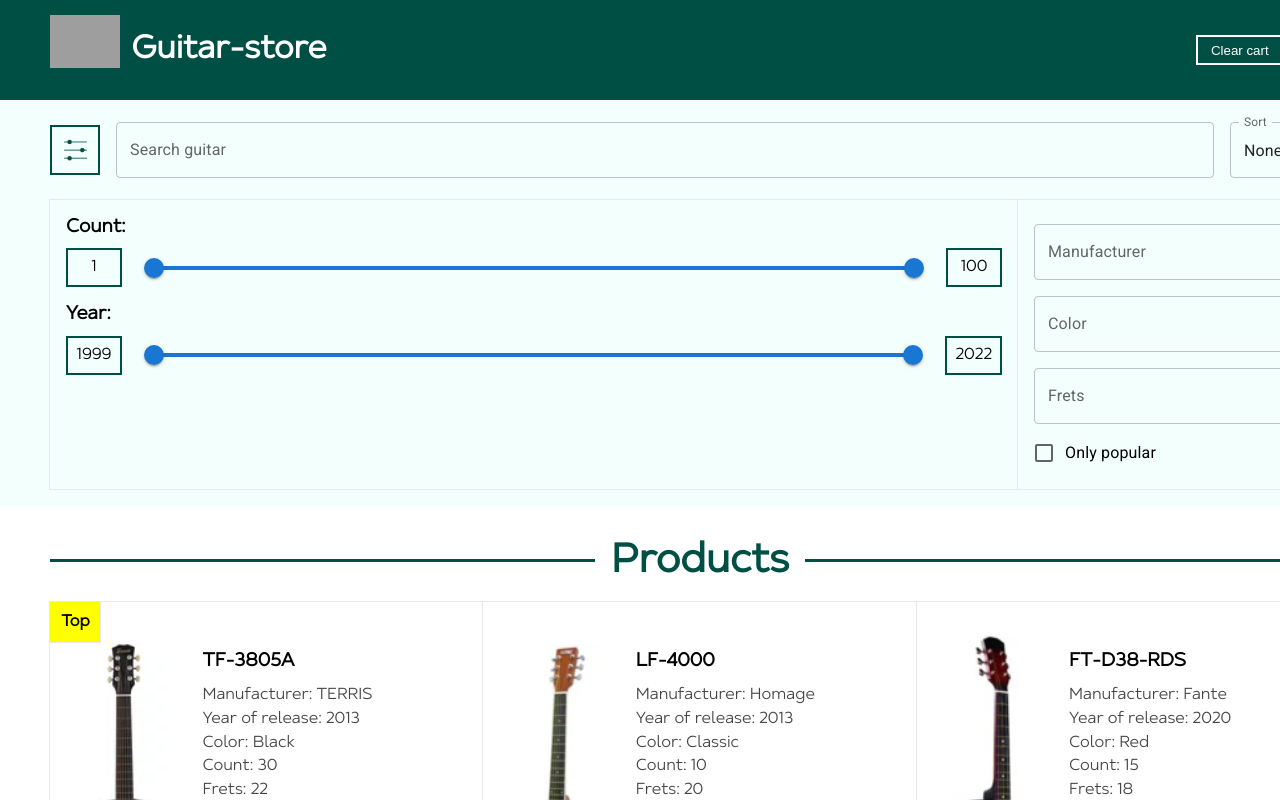
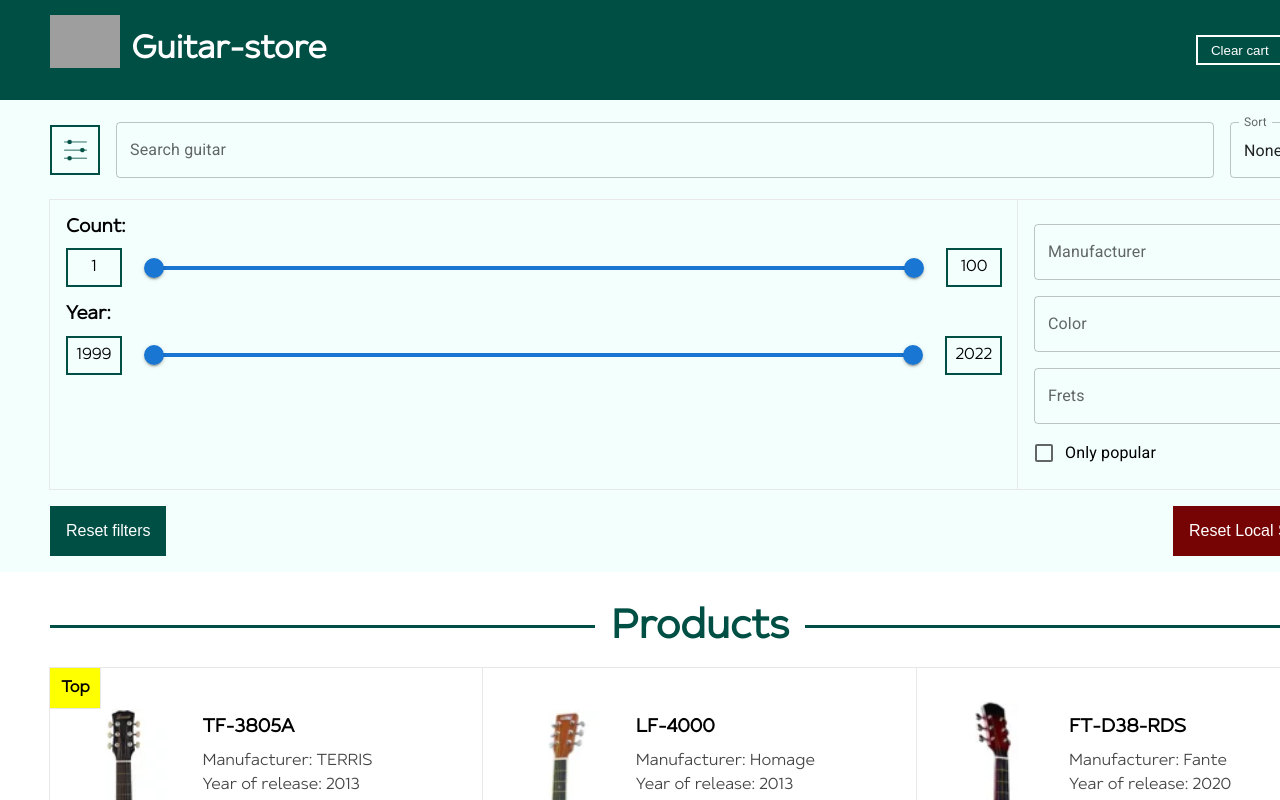
Before and after one commit to Fronikon/store, a React (Create React App) app in the folder online-store/: page / in a window 1280 px wide. Both pictures are taken after a click on the button 75 px from the left and 150 px from the top of the page. Shown: the top 800 px of the page. Built offline with nearby package versions, Linux system fonts and the light colour scheme; grey boxes are pictures that could not be loaded.

Commit message:
feat: connect filters with local storage and add buttons for reset local storage and filters

```diff
--- a/online-store/src/components/Content/Content.tsx
+++ b/online-store/src/components/Content/Content.tsx
@@ -3,7 +3,8 @@ import { FiltersSection } from './FiltersSection/FiltersSection';
 import { Products } from './Products/Products';
 import { productsData } from '../../productsData';
 import { ChangeFiltersType, ChangeSearchValueType, ChangeSortType, FiltersType, ProductsInCartType, SetCounterProductType } from '../../types/types';
-import { useState, useEffect } from 'react';
+import { useState, useEffect, memo } from 'react';
+import { getFiltersStorage, getSortStorage, setFiltersStorage, setSortStorage } from '../../localStorage/localStorage';
 
 type PropsType = {
   setCounterProduct: SetCounterProductType
@@ -11,46 +12,54 @@ type PropsType = {
   productsInCart: ProductsInCartType
 }
 
-export const Content: React.FC<PropsType> = ({ setCounterProduct, isCartFull, productsInCart }) => {
+const filtersData: FiltersType = {
+  count: [1, 100],
+  year: [1999, 2022],
+  manufacturer: [],
+  color: [],
+  fretsCount: [],
+  isOnlyPopular: false
+};
+
+export const Content: React.FC<PropsType> = memo(({ setCounterProduct, isCartFull, productsInCart }) => {
+
   const [products, setProducts] = useState(productsData);
-  const [filters, setFilters] = useState<FiltersType | null>(null);
-  const [sort, setSort] = useState<string | null>(null);
+  const [filters, setFilters] = useState<FiltersType>(filtersData);
+  const [sort, setSort] = useState<string>('none');
   const [search, setSearch] = useState<string>('');
+
+  useEffect(() => {
+    const sortResponse = getSortStorage();
+    if (sortResponse !== null) setSort( sortResponse );
+
+    const filtersResponse = getFiltersStorage();
+    if (filtersResponse !== null) setFilters( filtersResponse );
+  }, []);
+
+  useEffect(() => {
+    window.onunload = () => {
+      setFiltersStorage(filters);
+      setSortStorage(sort);
+    };
+  }, [sort, filters]);
 
   useEffect(() => {
     let newProducts = productsData;
 
-    if (filters) {
-      newProducts = productsData.filter((product) => {
-        if (filters.count !== undefined) {
-          if (product.count < filters.count[0] || product.count > filters.count[1]) return false;
-        }
-        if (filters.year !== undefined) {
-          if (product.year < filters.year[0] || product.year > filters.year[1]) return false;
-        }
+    newProducts = productsData.filter((product) => {
+      if (product.count < filters.count[0] || product.count > filters.count[1]) return false;
+      if (product.year < filters.year[0] || product.year > filters.year[1]) return false;
 
-        if (filters.manufacturer !== undefined) {
-          if (filters.manufacturer.length !== 0) {
-            if (!filters.manufacturer.includes(product.manufacturer)) return false;
-          }
-        }
-        if (filters.color !== undefined) {
-          if (filters.color.length !== 0) {
-            if (!filters.color.includes(product.color)) return false;
-          }
-        }
-        if (filters.fretsCount !== undefined) {
-          if (filters.fretsCount.length !== 0) {
-            if (!filters.fretsCount.includes(String(product.fretsCount))) return false;
-          }
-        }
+      if (filters.manufacturer.length !== 0 &&
+        !filters.manufacturer.includes(product.manufacturer)) return false;
+      if (filters.color.length !== 0 &&
+        !filters.color.includes(product.color)) return false;
+      if (filters.fretsCount.length !== 0 &&
+        !filters.fretsCount.includes(String(product.fretsCount))) return false;
 
-        if (filters.isPopular !== undefined) {
-          if (!filters.isPopular && !product.isPopular) return false;
-        }
-        return true;
-      });
-    }
+      if (filters.isOnlyPopular && !product.isPopular) return false;
+      return true;
+    });
 
     if (search !== '') {
       newProducts = newProducts.filter((product) => {
@@ -89,22 +98,16 @@ export const Content: React.FC<PropsType> = ({ setCounterProduct, isCartFull, pr
         break;
       }
     }
+
     setProducts(newProducts);
   }, [filters, sort, search]);
 
+  const changeFilters: ChangeFiltersType = (name, option) => setFilters( { ...filters, [name]: option } );
+  const changeSort: ChangeSortType = (method) => setSort(method);
+  const changeSearchValue: ChangeSearchValueType = (value) => setSearch(value);
 
-  const changeFilters: ChangeFiltersType = (name, option) => {
-    let newFilters: FiltersType = { [name]: option };
-    if (filters) newFilters = { ...filters, [name]: option };
-    setFilters(newFilters);
-  };
-
-  const changeSort: ChangeSortType = (method) => {
-    setSort(method);
-  };
-
-  const changeSearchValue: ChangeSearchValueType = (value) => {
-    setSearch(value);
+  const clearFilters = () => {
+    setFilters(filtersData);
   };
 
   return (
@@ -112,8 +115,10 @@ export const Content: React.FC<PropsType> = ({ setCounterProduct, isCartFull, pr
       <FiltersSection
         changeFilters={changeFilters}
         changeSort={changeSort}
+        sort={sort}
         changeSearchValue={changeSearchValue}
         filters={filters}
+        clearFilters={clearFilters}
       />
       <Products
         products={products}
@@ -123,4 +128,4 @@ export const Content: React.FC<PropsType> = ({ setCounterProduct, isCartFull, pr
       />
     </div>
   );
-};
+});
--- a/online-store/src/components/Content/FiltersSection/Filters/FilterByPopular.tsx
+++ b/online-store/src/components/Content/FiltersSection/Filters/FilterByPopular.tsx
@@ -1,23 +1,28 @@
 import { Checkbox, FormControlLabel } from '@mui/material';
-import { useState } from 'react';
+import { useState, useEffect } from 'react';
 import { ChangeFiltersType } from '../../../../types/types';
 
 type PropsType = {
   property: string
   changeFilters: ChangeFiltersType
+  initialValue: boolean
 }
 
-export const FilterByPopular: React.FC<PropsType> = ({property, changeFilters}) => {
-  const [isPopular, setIsPopular] = useState<boolean>(false);
+export const FilterByPopular: React.FC<PropsType> = ({property, changeFilters, initialValue}) => {
+  const [isOnlyPopular, setIsOnlyPopular] = useState<boolean>(initialValue);
+
+  useEffect(() => {
+    setIsOnlyPopular(initialValue);
+  }, [initialValue]);
 
   const handleChange = () => {
-    changeFilters(property, isPopular);
-    setIsPopular(!isPopular);
+    changeFilters(property, !isOnlyPopular);
+    setIsOnlyPopular(!isOnlyPopular);
   };
 
   return (
     <div className='filter'>
-      <FormControlLabel control={<Checkbox onChange={handleChange} checked={isPopular} />} label="Only popular" />
+      <FormControlLabel control={<Checkbox onChange={handleChange} checked={isOnlyPopular} />} label="Only popular" />
     </div>
   );
 };
--- a/online-store/src/components/Content/FiltersSection/Filters/FilterByRange.tsx
+++ b/online-store/src/components/Content/FiltersSection/Filters/FilterByRange.tsx
@@ -1,5 +1,5 @@
 import Slider from '@mui/material/Slider';
-import { useState } from 'react';
+import { useState, useEffect } from 'react';
 import { ChangeFiltersType } from '../../../../types/types';
 
 type PropsType = {
@@ -13,6 +13,10 @@ type PropsType = {
 
 export const FilterByRange: React.FC<PropsType> = ({changeFilters, name, property, min, max, initialValue}) => {
   const [value, setValue] = useState<number[]>([initialValue[0], initialValue[1]]);
+
+  useEffect(() => {
+    setValue(initialValue);
+  }, [initialValue]);
 
   const handleChange = (event: Event, newValue: number | number[]) => {
     changeFilters(property, newValue);
--- a/online-store/src/components/Content/FiltersSection/Filters/Filters.css
+++ b/online-store/src/components/Content/FiltersSection/Filters/Filters.css
@@ -39,3 +39,24 @@
 .filter__wrapper {
   padding: 0 0 1em 0;
 }
+
+.reset-buttons {
+  display: flex;
+  justify-content: space-between;
+  padding: 0 0 1em 0;
+}
+
+.reset-filters,
+.reset-all {
+  padding: 1em;
+  font-size: 1em;
+  color: white;
+}
+
+.reset-all {
+  background-color: #770404;
+}
+
+.reset-filters {
+  background-color: #004F44;
+}
--- a/online-store/src/components/Content/FiltersSection/Filters/Filters.tsx
+++ b/online-store/src/components/Content/FiltersSection/Filters/Filters.tsx
@@ -6,15 +6,25 @@ import { FilterByPopular } from './FilterByPopular';
 
 type PropsType = {
   changeFilters: ChangeFiltersType
-  filters: FiltersType | null
+  filters: FiltersType
+  clearFilters: () => void
 }
 
 const manufacturers = ['TERRIS', 'Homage', 'Fante', 'Belucci'];
 const colors = ['Classic', 'White', 'Red', 'Black'];
 const frets = ['18', '19', '20', '21', '22'];
 
-export const Filters: React.FC<PropsType> = ({ changeFilters, filters }) => {
+export const Filters: React.FC<PropsType> = ({ changeFilters, filters, clearFilters }) => {
+
+  const clearLocalStorage = () => {
+    window.onunload = () => {
+      localStorage.clear();
+    };
+    window.location.reload();
+  };
+
   return (
+    <div>
       <div className="filters">
         <div className='filters__category'>
           <FilterByRange
@@ -23,7 +33,7 @@ export const Filters: React.FC<PropsType> = ({ changeFilters, filters }) => {
             property={'count'}
             min={1}
             max={100}
-          initialValue={filters?.count || [1, 100]}
+            initialValue={filters.count}
           />
           <FilterByRange
             changeFilters={changeFilters}
@@ -31,7 +41,7 @@ export const Filters: React.FC<PropsType> = ({ changeFilters, filters }) => {
             property={'year'}
             min={1999}
             max={2022}
-          initialValue={filters?.year || [1999, 2022]}
+            initialValue={filters.year}
           />
         </div>
         <div className='filters__category'>
@@ -40,23 +50,32 @@ export const Filters: React.FC<PropsType> = ({ changeFilters, filters }) => {
             property={'manufacturer'}
             values={manufacturers}
             changeFilters={changeFilters}
+            initialValue={filters.manufacturer}
           />
           <FilterByProperty
             name={'Color'}
             property={'color'}
             values={colors}
             changeFilters={changeFilters}
+            initialValue={filters.color}
           />
           <FilterByProperty
             name={'Frets'}
             property={'fretsCount'}
             values={frets}
             changeFilters={changeFilters}
+            initialValue={filters.fretsCount}
           />
           <FilterByPopular
-          property={'isPopular'}
+            property={'isOnlyPopular'}
             changeFilters={changeFilters}
+            initialValue={filters.isOnlyPopular}
           />
+        </div>
+      </div>
+      <div className='reset-buttons'>
+        <button onClick={clearFilters} className='reset-filters button'>Reset filters</button>
+        <button onClick={clearLocalStorage} className='reset-all button'>Reset Local Storage</button>
       </div>
     </div>
   );
--- a/online-store/src/components/Content/FiltersSection/FiltersSection.tsx
+++ b/online-store/src/components/Content/FiltersSection/FiltersSection.tsx
@@ -8,11 +8,13 @@ import { useState } from 'react';
 type PropsType = {
   changeFilters: ChangeFiltersType
   changeSort: ChangeSortType
+  sort: string
   changeSearchValue: ChangeSearchValueType
-  filters: FiltersType | null
+  filters: FiltersType
+  clearFilters: () => void
 }
 
-export const FiltersSection: React.FC<PropsType> = ({changeFilters, changeSort, changeSearchValue, filters}) => {
+export const FiltersSection: React.FC<PropsType> = ({changeFilters, changeSort, sort, changeSearchValue, filters, clearFilters}) => {
   const [isFiltersOpen, setIsFiltersOpen] = useState(false);
 
   const openCloseFilters = () => {
@@ -28,7 +30,7 @@ export const FiltersSection: React.FC<PropsType> = ({changeFilters, changeSort,
             onClick={openCloseFilters}
           ></button>
           <SearchField changeSearchValue={changeSearchValue} />
-          <SortProducts changeSort={changeSort} />
+          <SortProducts changeSort={changeSort} sort={sort} />
         </div>
         {
           isFiltersOpen
@@ -36,6 +38,7 @@ export const FiltersSection: React.FC<PropsType> = ({changeFilters, changeSort,
           <Filters
             changeFilters={changeFilters}
             filters={filters}
+            clearFilters={clearFilters}
         />
         }
       </div>
```
Also changed, not shown: online-store/src/components/Content/FiltersSection/Filters/FilterByProperty.tsx (+15 -10 lines), online-store/src/components/Content/FiltersSection/SortProducts/SortProducts.tsx (+4 -6 lines), online-store/src/localStorage/localStorage.ts (+33 -3 lines), online-store/src/types/types.ts (+6 -6 lines). Lines whose indentation alone changed are shown as unchanged.
